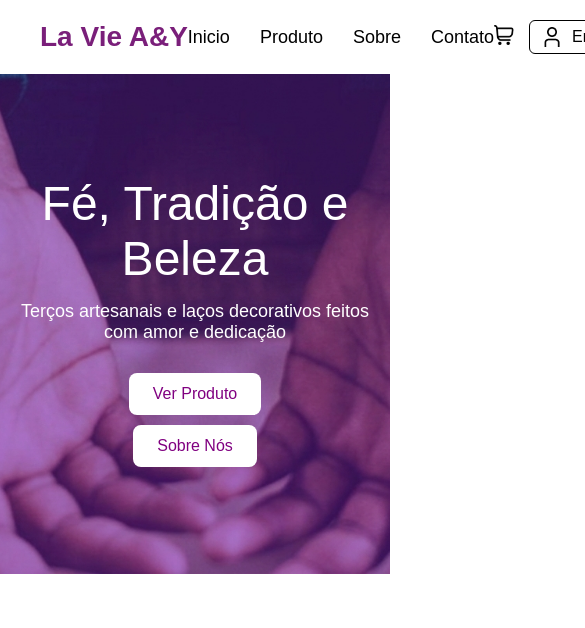
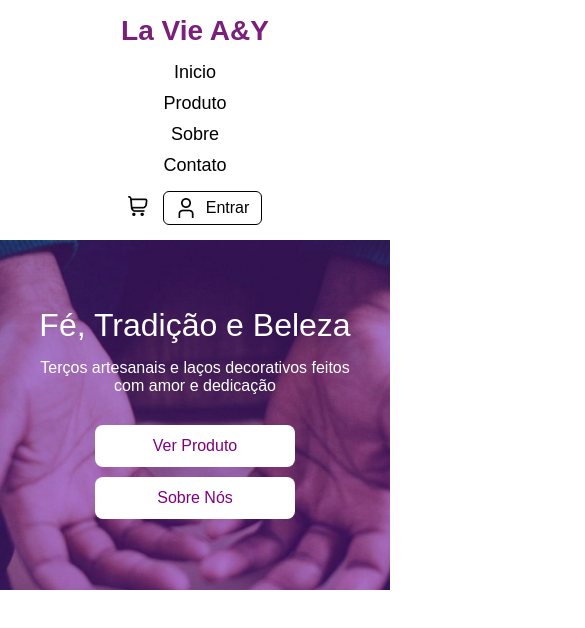
Before and after one commit to Ygor-Ribas/lavieay, a plain HTML site: page indexPagina.html in a window 390 px wide. Shown: the top 628 px of the page, 585 px wide, since content can reach past the window. Drawn offline with Linux system fonts and the light colour scheme.

Commit message:
Update stylePagina.css

```diff
--- a/stylePagina.css
+++ b/stylePagina.css
@@ -104,3 +104,42 @@ img{
     display: inline-block;
     display: flex;
 }
+
+@media (max-width: 768px){
+
+  .cabecalho{
+    flex-direction: column;
+    gap: 15px;
+    padding: 15px;
+    text-align: center;
+  }
+
+  .menu{
+    flex-direction: column;
+    gap: 10px;
+  }
+
+  .iconesCabecalho{
+    justify-content: center;
+  }
+
+  .conteudo h1{
+    font-size: 32px;
+  }
+
+  .conteudo p{
+    font-size: 16px;
+    padding: 0 10px;
+  }
+
+  .hero{
+    min-height: 350px;
+  }
+
+  .hero a{
+    flex-direction: column;
+    width: 100%;
+    max-width: 200px;
+  }
+
+}
```
